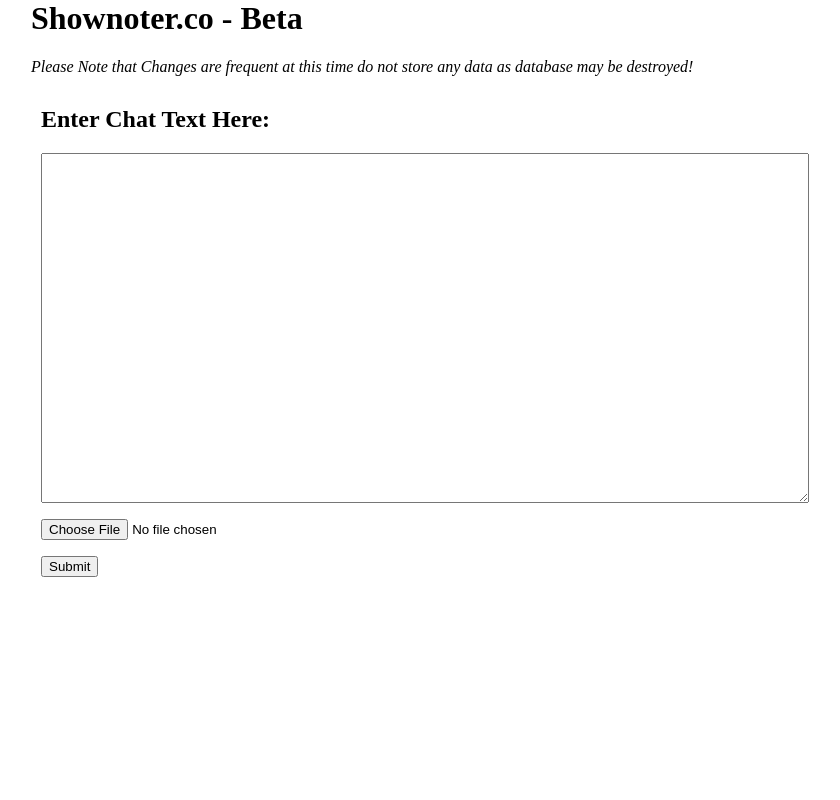
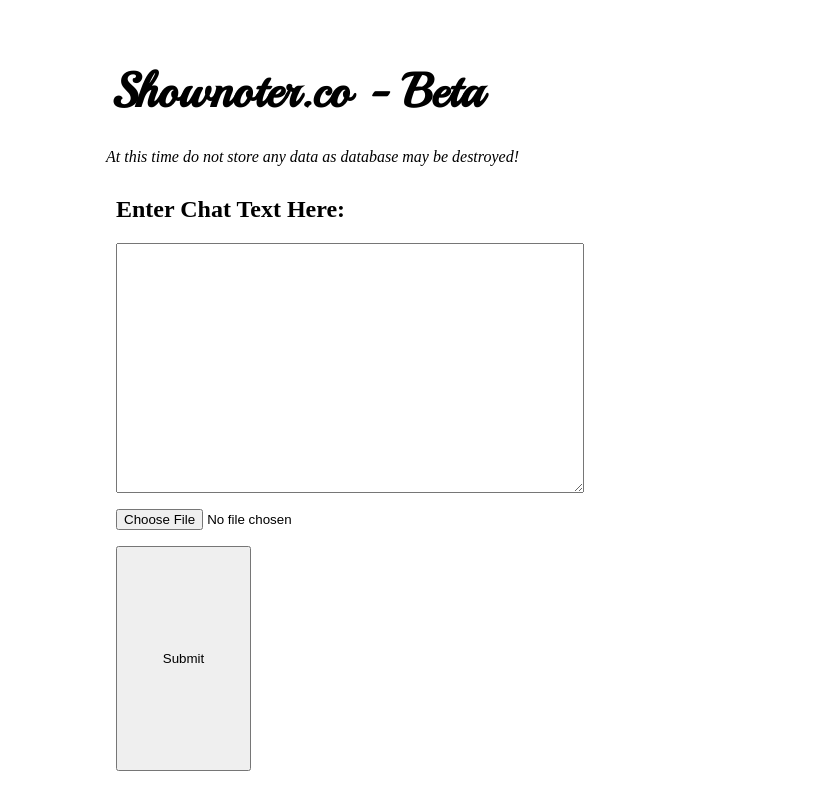
Before and after one commit to kjaymiller/shownoter, a Flask app: page / in a window 1280 px wide. Shown: the whole page, without its empty margins (209-1049 px from the left). Run offline with Flask 2, Linux system fonts and the light colour scheme; parts of the project's set-up code (start-up, migrations or seed data) failed here and were passed over.

Commit message:
style changes to index.html and chat detection if no chat is detected you will recieve an error message

```diff
--- a/app/static/css/main.css
+++ b/app/static/css/main.css
@@ -1,31 +1,39 @@
 h1 a{
-    font-size: 32px;
+    font-size: 48px;
     color: black;
     text-decoration: none;
 }
 
+h1 {
+font-family: 'Playball', cursive;
+}
 #link_input {
- width: 768px;
+ width: 468px;
 }
 
 textarea {
     width: 100%;
-    height: 350px;
+    height: 250px;
 }
 
 div {
 padding: 5px;
 }
 
-div#title_content {
-
+div#title_wrapper {
+margin-top: 35px;
 }
 div#content_wrapper {
-    width: 800px;
+    width: 400px;
 }
 
 body {
 
 margin: auto;
-width: 800px;
+width: 650px;
 }
+
+input#chat_submit {
+height: 225px;
+width: 135px;
+}
--- a/app/templates/base.html
+++ b/app/templates/base.html
@@ -2,12 +2,15 @@
     <head>
         <title>Shownoter.co - Beta</title>
         <link rel="stylesheet" href="static/css/main.css">
+        <link href='https://fonts.googleapis.com/css?family=Playball' rel='stylesheet' type='text/css'>
     </head>
     <body>
+        <div id="title_wrapper">
         <h1><a href="http://localhost:5000">Shownoter.co - Beta</a></h1>
-        <em>Please Note that Changes are frequent at this time do not store any data as database may be destroyed!</em>
+        </div>
+
+        <em>At this time do not store any data as database may be destroyed!</em>
         <div id="content_wrapper">
-        {% block content %}{% endblock %}
         {% with messages = get_flashed_messages() %}
             {% if messages %}
                 {% for message in messages %}
@@ -17,6 +20,7 @@
                 {% endfor %}
             {% endif %}
             {% endwith %}
+        {% block content %}{% endblock %}
         </div>
     </body>
 </html>
--- a/app/templates/index.html
+++ b/app/templates/index.html
@@ -6,7 +6,7 @@
             <p><h2>Enter Chat Text Here:</h2>
             {{form.chat_input}} </p>
             <p>{{form.file_input}} </p>
-            <p><input type="submit" value="Submit"></p>
+            <p><input id="chat_submit" type="submit" value="Submit"></p>
         </form>
     </div>
 {% endblock %}
--- a/app/views.py
+++ b/app/views.py
@@ -27,8 +27,12 @@ def index():
             file = request.files['file_input']
             chat_text = file.read().decode('utf-8')
 
+        elif form.chat_input.data:
+            chat_text = form.chat_input.data
+
         else:
-            chat_text = form.chat_input.data
+            flash('no chat detected')
+            return render_template('index.html', form=form)
 
         links = shownoter.format_links_as_hash(chat_text)
         link_id = mongo.create_entry(links)
```
